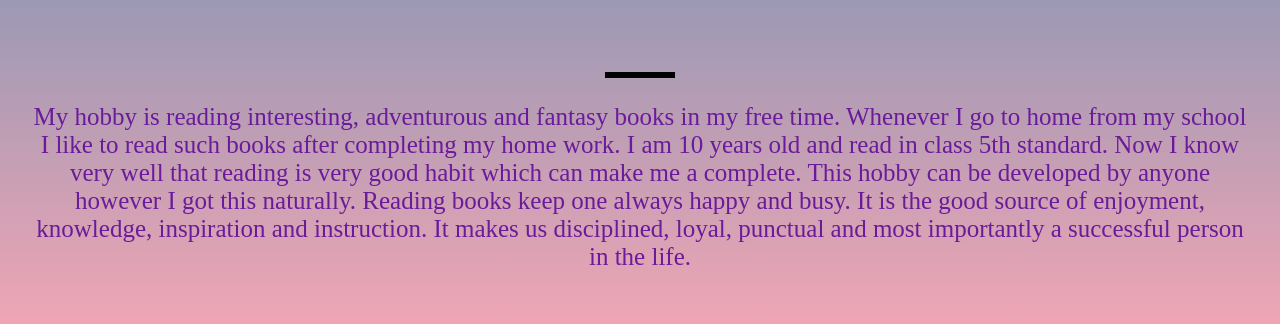
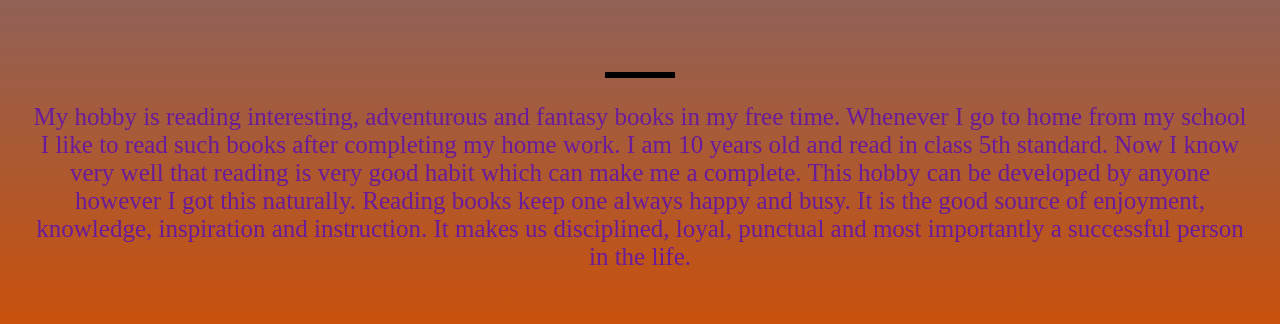
Before and after one commit to DevankLikesCodingStuff/MyFAVOURITE, a plain HTML site: page index.html in a window 1280 px wide. Shown: the part 650-974 px from the top of the page. Drawn offline with Linux system fonts and the light colour scheme.

Commit message:
Add files via upload

```diff
--- a/style.css
+++ b/style.css
@@ -1,6 +1,6 @@
 body {
     text-align: center;
-    background: linear-gradient(#2688B5 20%, #EFA5B4 100%);
+    background: linear-gradient(#4078c0 20%, #c9510c 100%);
     background-repeat: no-repeat;
 }
 
```
